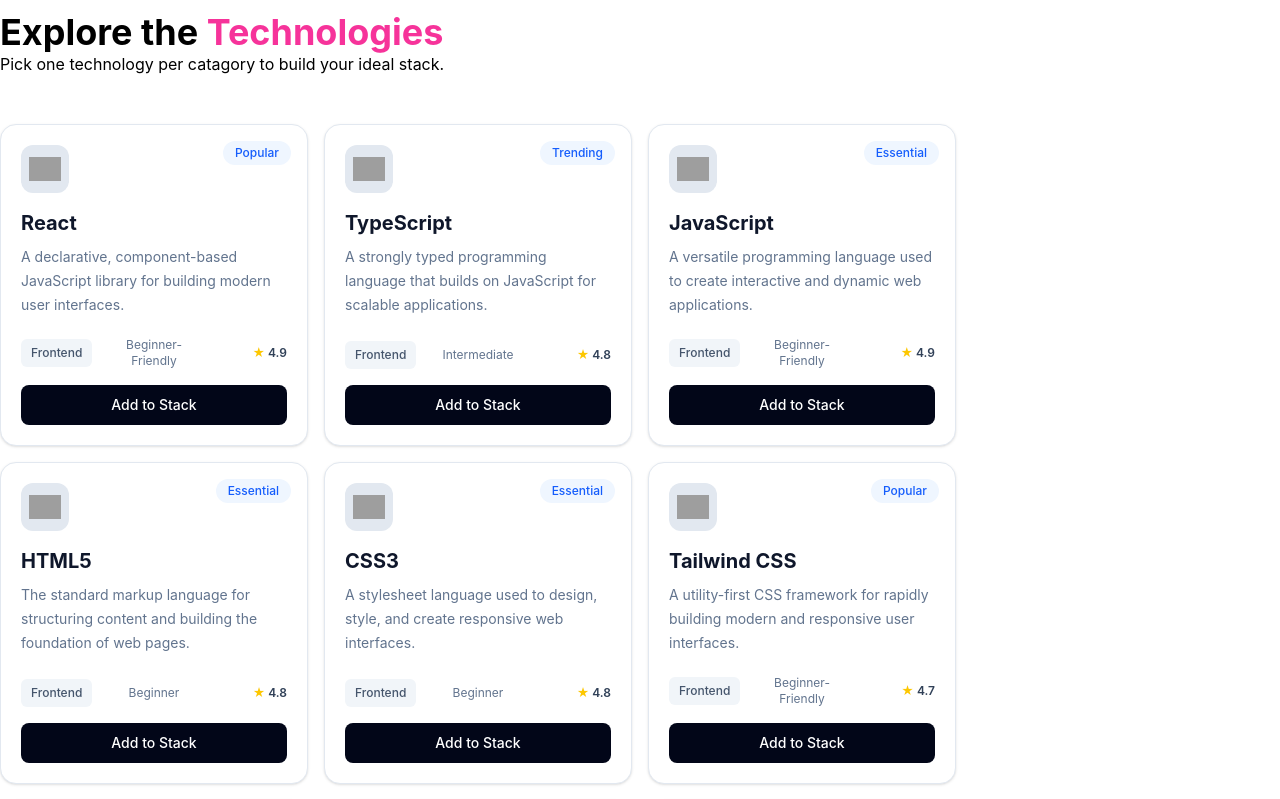
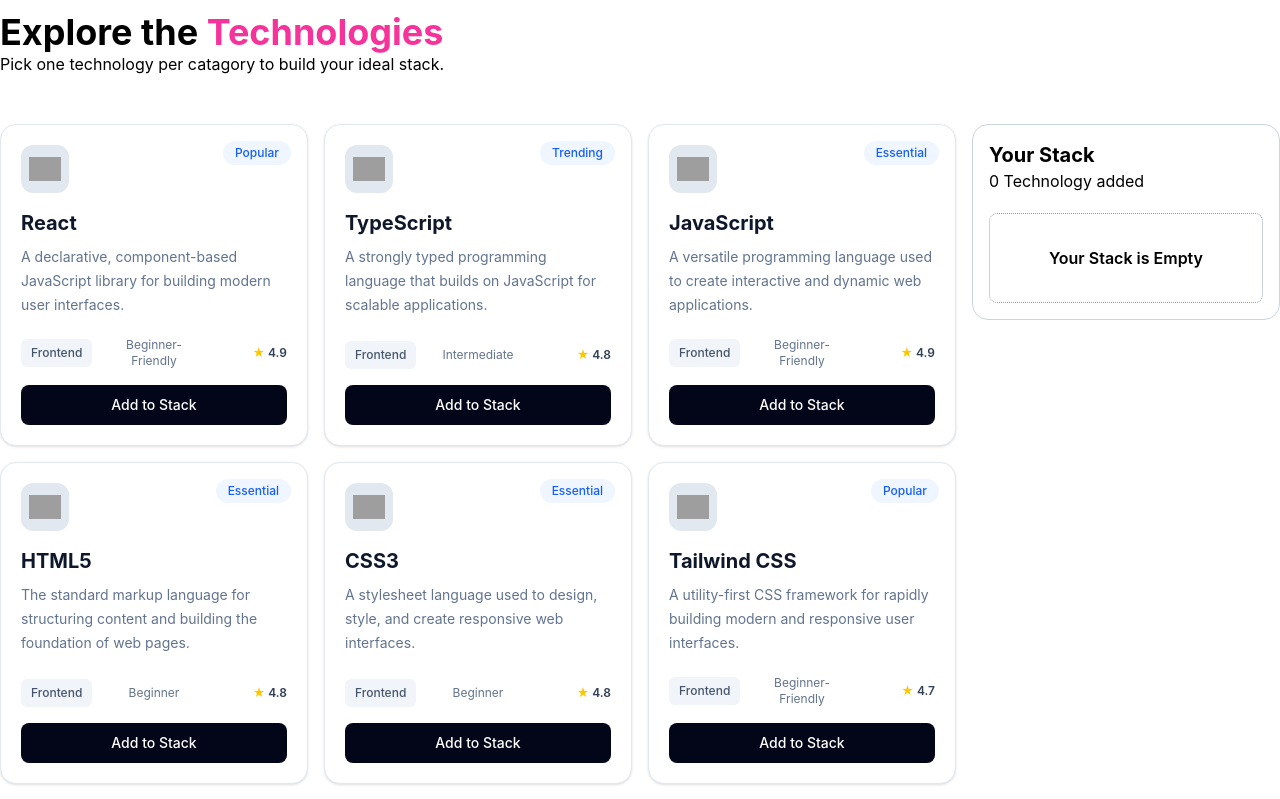
Before and after one commit to Nazmul-07/DevStack, a React (Vite) app: page / in a window 1280 px wide. Shown: the part 580-1379 px from the top of the page. Built offline with nearby package versions, Linux system fonts and the light colour scheme; grey boxes are pictures that could not be loaded.

Commit message:
selected tech card added

```diff
--- a/package.json
+++ b/package.json
@@ -13,6 +13,7 @@
     "@tailwindcss/vite": "^4.3.3",
     "react": "^19.2.8",
     "react-dom": "^19.2.8",
+    "react-icons": "^5.7.0",
     "react-toastify": "^11.1.0",
     "tailwindcss": "^4.3.3"
   },
--- a/src/components/Technologys/AllTechnology.tsx
+++ b/src/components/Technologys/AllTechnology.tsx
@@ -1,6 +1,7 @@
 import { use, useState } from 'react';
 import type { TechType } from '../Type';
 import AllTechnologyCard from './AllTechnologyCard';
+import SelectedTechnologyCard from './SelectedTechnologyCard';
 interface TechnologyPromiseProps{
     TechnologyPromise:Promise<TechType[]>;
 }
@@ -20,8 +21,8 @@
                     Technologys.map(Technology => <AllTechnologyCard Technology={Technology} key={Technology.id} selectedTech={selectedTech} setSelectedTech={setSelectedTech}/>)
                 }
             </div>
-            <div className='col-span-1'>
-
+            <div>
+                <SelectedTechnologyCard selectedTech={selectedTech} setSelectedTech={setSelectedTech} />
             </div>
             </div>
 
--- /dev/null
+++ b/src/components/Technologys/SelectedTechnologyCard.tsx
@@ -0,0 +1,66 @@
+import type { Dispatch, SetStateAction } from "react";
+import type { TechType } from "../Type";
+import { TiDelete } from "react-icons/ti";
+import { Bounce, toast } from "react-toastify";
+
+interface SelectedTechnologyCardProps {
+  selectedTech: TechType[];
+  setSelectedTech: Dispatch<SetStateAction<TechType[]>>;
+}
+
+const SelectedTechnologyCard = ({
+  selectedTech,
+  setSelectedTech,
+}: SelectedTechnologyCardProps) => {
+    const handleRemoveBtn = (tech:TechType)=>{
+        const remaning = selectedTech.filter(t=> tech.id !== t.id);
+        setSelectedTech(remaning);
+        toast.success(tech.name + " deleted successfully", {
+        position: "top-center",
+        autoClose: 5000,
+        hideProgressBar: false,
+        closeOnClick: false,
+        pauseOnHover: true,
+        draggable: true,
+        progress: undefined,
+        theme: "light",
+        transition: Bounce,
+      });
+    }
+
+  return (
+    <div className="border border-slate-300 rounded-2xl p-4">
+        <h1 className="font-bold text-xl">Your Stack</h1>
+        <p className="mb-5">{`${selectedTech.length} Technology added`}</p>
+        {
+            selectedTech.length === 0 && <h1 className="flex items-center justify-center border border-dotted border-slate-400 rounded-lg font-semibold py-8">Your Stack is Empty</h1>
+        }
+      {selectedTech.map((tech) => {
+        return (
+          <div className="flex items-center justify-between border border-dotted border-slate-300 rounded-lg p-3 mb-3">
+            <div className="flex items-center gap-3">
+              <img
+                src={tech.icon}
+                alt={tech.name}
+                className="h-10 w-10 object-contain"
+              />
+
+              <div>
+                <h1 className="font-semibold">{tech.name}</h1>
+                <p className="text-sm text-gray-500">{tech.category}</p>
+              </div>
+            </div>
+
+            <TiDelete onClick={()=> handleRemoveBtn(tech)} className="text-2xl text-red-500" />
+          </div>
+        );
+      })}
+      {
+        selectedTech.length > 0 && <button onClick={()=> setSelectedTech([])} className="w-full mt-7 border border-pink-500 rounded-md py-1 text-pink-500 hover:bg-pink-500 hover:text-slate-50 transition-all duration-300">Remove All</button>
+      }
+
+    </div>
+  );
+};
+
+export default SelectedTechnologyCard;
```
Also changed, not shown: 1 other file (tests, documents, lock files or other folders).
